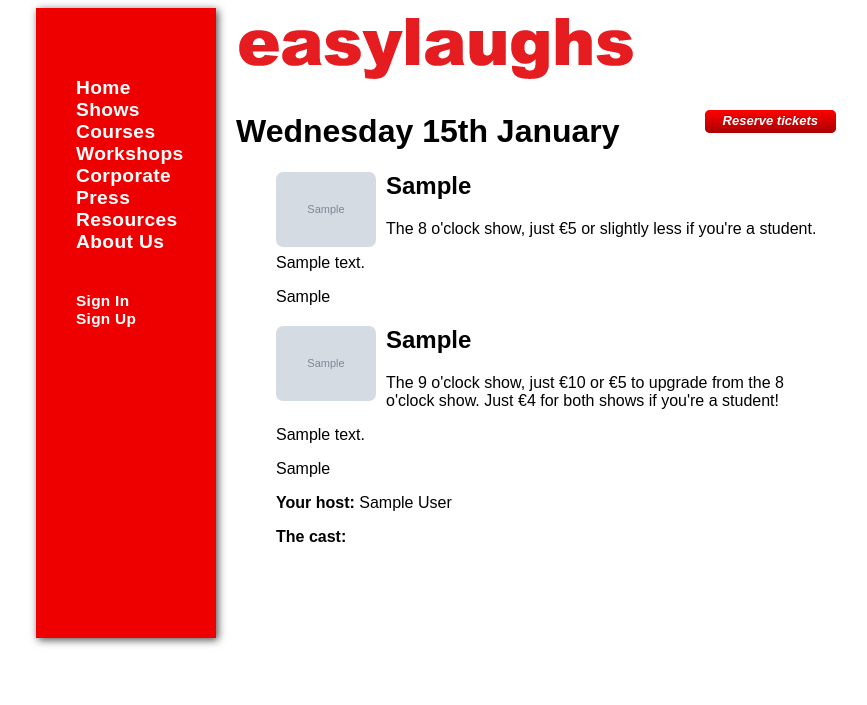
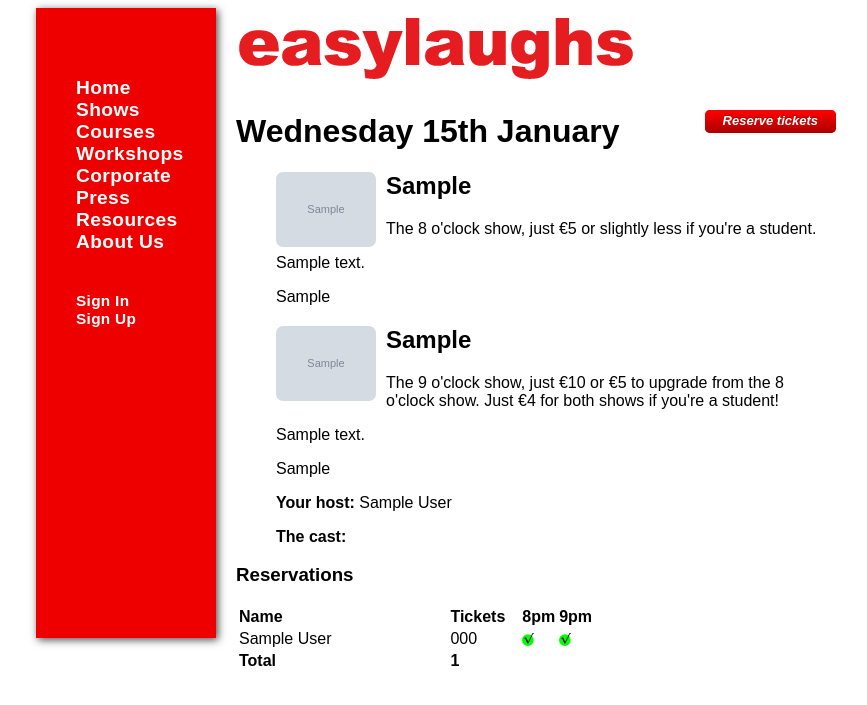
Before and after one commit to BikerJim/django-impro-site, a Django app: template templates/events/show_detail.html in a window 1280 px wide. Shown: the top 705 px of the page, without its empty margins (204-1071 px from the left). Run offline with Django 3.2, Linux system fonts and the light colour scheme; the template is opened without the code that fills it: most values are stand-ins (such as "Sample title", 1, 10 or a date in 2020); grey boxes marked "Sample" are stand-in pictures; parts of the project's set-up code (start-up, migrations or seed data) failed here and were passed over.

Commit message:
Added a reservations list to show detail page

```diff
--- a/templates/events/show_detail.html
+++ b/templates/events/show_detail.html
@@ -41,4 +41,29 @@
 </li>{% endif %}
 </ul>
 {% endif %}
+{% if reservations %}
+<h3>Reservations</h3>
+<table>
+	<tr>
+		<th width="60%">Name</th>
+		<th width="20%">Tickets</th>
+		<th>8pm</th>
+		<th>9pm</th>
+	</tr>
+	{% for reservation in reservations %}
+	<tr>
+		<td>{{ reservation.reserved_by.first_name }} {{ reservation.reserved_by.last_name }}</td>
+		<td>{{ reservation.number_of_tickets }}</td>
+		<td>{% if reservation.early_show %}<img src="{% static 'gfx/tick.png' %}"/>{% else %}<img src="{% static 'gfx/cross.png' %}"/>{% endif %}</td>
+		<td>{% if reservation.late_show %}<img src="{% static 'gfx/tick.png' %}"/>{% else %}<img src="{% static 'gfx/cross.png' %}"/>{% endif %}</td>
+	</tr>
+	{% endfor %}
+	<tr>
+		<td><strong>Total</strong></td>
+		<td><strong>{{ total_tickets }}</strong></td>
+		<td></td>
+		<td></td>
+	</tr>
+</table>
+{% endif %}
 {% endblock content %}
```
Also changed, not shown: events/views.py (+10 -0 lines), assets/gfx/cross.png (added), assets/gfx/tick.png (added).
